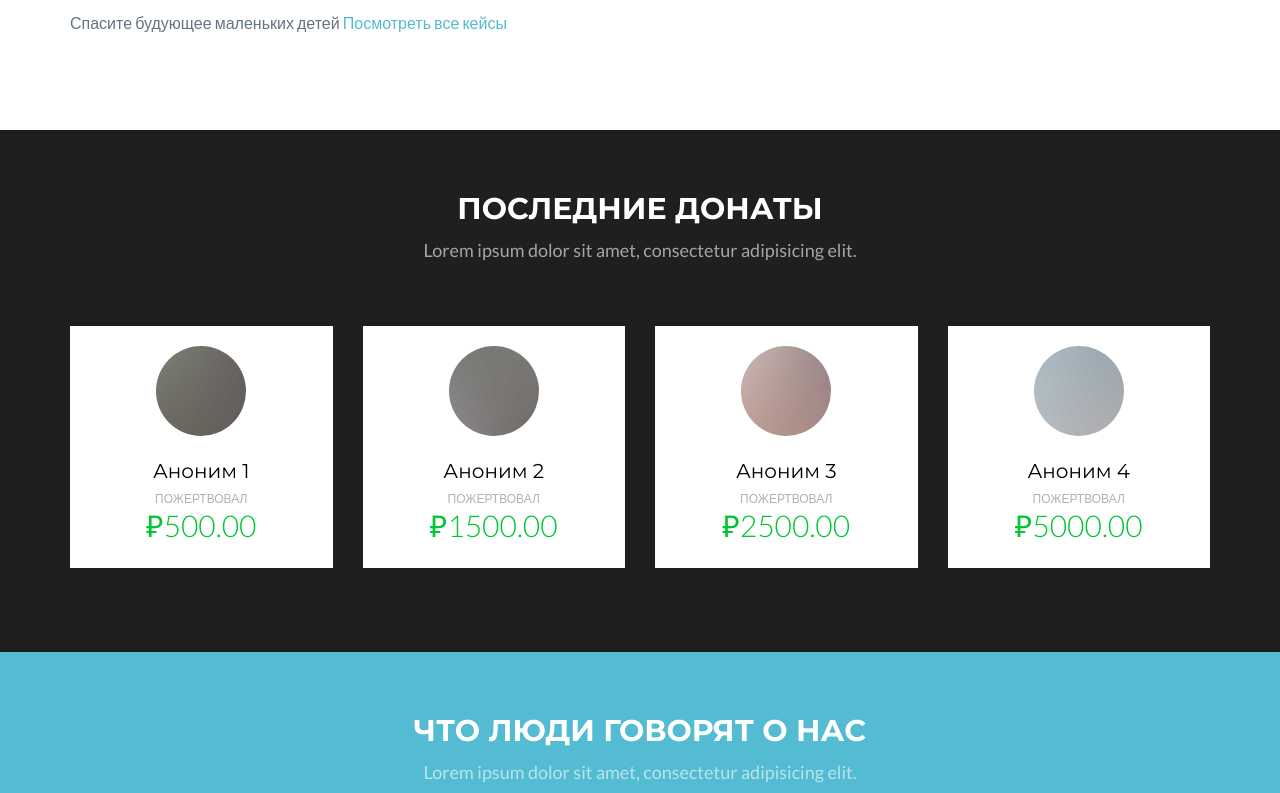
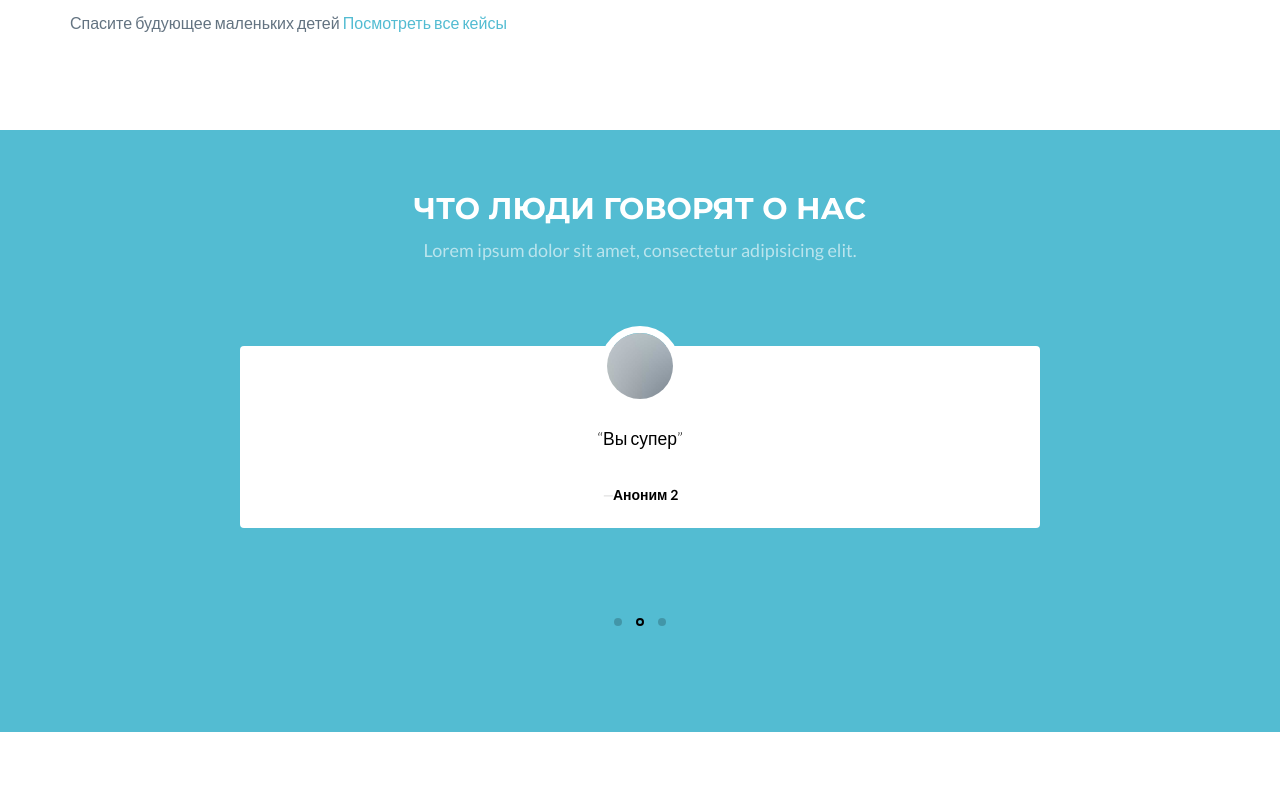
Before and after one commit to Kotovaa/kotovaa.github.io, a website: page index.html in a window 1280 px wide. Shown: the part 1560-2353 px from the top of the page. Drawn offline with Linux system fonts and the light colour scheme; files whose address does not match are found by name.

Commit message:
Update index.html

```diff
--- a/index.html
+++ b/index.html
@@ -193,64 +193,64 @@
       </section>
 
 
-      <section class="probootstrap-section probootstrap-bg probootstrap-section-dark" style="background-image: url(img/hero_bg_bw_1.jpg)"  data-stellar-background-ratio="0.5">
-        <div class="container">
-          <div class="row">
-            <div class="col-md-12 text-center section-heading probootstrap-animate" data-animate-effect="fadeIn">
-              <h2>Последние донаты</h2>
-              <p class="lead">Lorem ipsum dolor sit amet, consectetur adipisicing elit.</p>
-            </div>
-          </div>
-          <div class="row">
-            <div class="col-md-3">
-              <div class="probootstrap-donors text-center probootstrap-animate">
-                <figure class="media">
-                  <img src="img/person_6.jpg" alt="" class="img-responsive">
-                </figure>
-                <div class="text">
-                  <h3>Аноним 1</h3>
-                  <p class="donated">Пожертвовал <span class="money">₽500.00</span></p>
-                </div>
-              </div>
-            </div>
-            <div class="col-md-3">
-              <div class="probootstrap-donors text-center probootstrap-animate">
-                <figure class="media">
-                  <img src="img/person_1.jpg" alt="" class="img-responsive">
-                </figure>
-                <div class="text">
-                  <h3>Аноним 2</h3>
-                  <p class="donated">Пожертвовал <span class="money">₽1500.00</span></p>
-                </div>
-              </div>
-            </div>
-            <div class="col-md-3">
-              <div class="probootstrap-donors text-center probootstrap-animate">
-                <figure class="media">
-                  <img src="img/person_5.jpg" alt="" class="img-responsive">
-                </figure>
-                <div class="text">
-                  <h3>Аноним 3</h3>
-                  <p class="donated">Пожертвовал <span class="money">₽2500.00</span></p>
-                </div>
-              </div>
-            </div>
-            <div class="col-md-3">
+<!--      <section class="probootstrap-section probootstrap-bg probootstrap-section-dark" style="background-image: url(img/hero_bg_bw_1.jpg)"  data-stellar-background-ratio="0.5">-->
+<!--        <div class="container">-->
+<!--          <div class="row">-->
+<!--            <div class="col-md-12 text-center section-heading probootstrap-animate" data-animate-effect="fadeIn">-->
+<!--              <h2>Последние донаты</h2>-->
+<!--              <p class="lead">Lorem ipsum dolor sit amet, consectetur adipisicing elit.</p>-->
+<!--            </div>-->
+<!--          </div>-->
+<!--          <div class="row">-->
+<!--            <div class="col-md-3">-->
+<!--              <div class="probootstrap-donors text-center probootstrap-animate">-->
+<!--                <figure class="media">-->
+<!--                  <img src="img/person_6.jpg" alt="" class="img-responsive">-->
+<!--                </figure>-->
+<!--                <div class="text">-->
+<!--                  <h3>Аноним 1</h3>-->
+<!--                  <p class="donated">Пожертвовал <span class="money">₽500.00</span></p>-->
+<!--                </div>-->
+<!--              </div>-->
+<!--            </div>-->
+<!--            <div class="col-md-3">-->
+<!--              <div class="probootstrap-donors text-center probootstrap-animate">-->
+<!--                <figure class="media">-->
+<!--                  <img src="img/person_1.jpg" alt="" class="img-responsive">-->
+<!--                </figure>-->
+<!--                <div class="text">-->
+<!--                  <h3>Аноним 2</h3>-->
+<!--                  <p class="donated">Пожертвовал <span class="money">₽1500.00</span></p>-->
+<!--                </div>-->
+<!--              </div>-->
+<!--            </div>-->
+<!--            <div class="col-md-3">-->
+<!--              <div class="probootstrap-donors text-center probootstrap-animate">-->
+<!--                <figure class="media">-->
+<!--                  <img src="img/person_5.jpg" alt="" class="img-responsive">-->
+<!--                </figure>-->
+<!--                <div class="text">-->
+<!--                  <h3>Аноним 3</h3>-->
+<!--                  <p class="donated">Пожертвовал <span class="money">₽2500.00</span></p>-->
+<!--                </div>-->
+<!--              </div>-->
+<!--            </div>-->
+<!--            <div class="col-md-3">-->
 
-              <div class="probootstrap-donors text-center probootstrap-animate">
-                <figure class="media">
-                  <img src="img/person_7.jpg" alt="" class="img-responsive">
-                </figure>
-                <div class="text">
-                  <h3>Аноним 4</h3>
-                  <p class="donated">Пожертвовал <span class="money">₽5000.00</span></p>
-                </div>
-              </div>
+<!--              <div class="probootstrap-donors text-center probootstrap-animate">-->
+<!--                <figure class="media">-->
+<!--                  <img src="img/person_7.jpg" alt="" class="img-responsive">-->
+<!--                </figure>-->
+<!--                <div class="text">-->
+<!--                  <h3>Аноним 4</h3>-->
+<!--                  <p class="donated">Пожертвовал <span class="money">₽5000.00</span></p>-->
+<!--                </div>-->
+<!--              </div>  -->
 
-            </div>
-          </div>
-        </div>
-      </section>
+<!--            </div>-->
+<!--          </div>-->
+<!--        </div>-->
+<!--      </section>-->
 
       <section class="probootstrap-section  probootstrap-section-colored">
         <div class="container">
```
